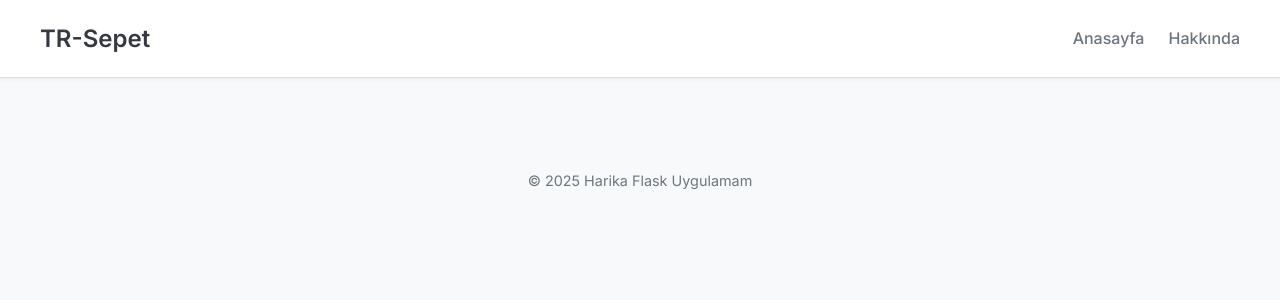
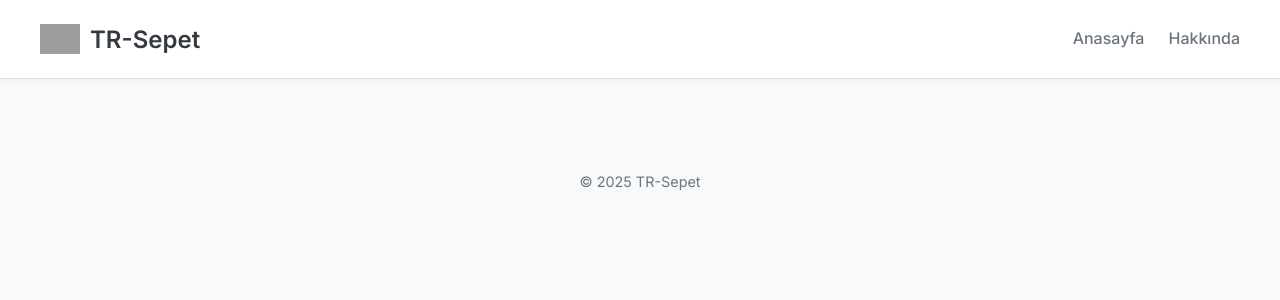
Before and after one commit to Bar-Kal/TR-Sepet, a Flask app: template sepet_app/frontend/templates/base.html in a window 1280 px wide. Shown: the top 300 px of the page. Run offline with Flask 3, Linux system fonts and the light colour scheme; the template is opened without the code that fills it, so the values that code supplies are empty; grey boxes are pictures that could not be loaded.

Commit message:
Logo and About page added

```diff
--- a/sepet_app/frontend/routes.py
+++ b/sepet_app/frontend/routes.py
@@ -157,7 +157,7 @@ def index():
 @current_app.route('/about')
 def about():
     """Renders a simple about page."""
-    return "<h1>Bu Uygulama Hakkında</h1>"
+    return render_template('about.html', title='Hakkında')
 
 
 @current_app.route('/test')
--- a/sepet_app/frontend/static/css/style.css
+++ b/sepet_app/frontend/static/css/style.css
@@ -59,6 +59,15 @@ nav a.brand {
     font-size: 1.5rem;
     color: var(--dark-gray);
     border-bottom: none;
+    display: flex; /* Make the brand a flex container */
+    align-items: center; /* Vertically align items */
+    gap: 10px; /* Space between logo and text */
+}
+
+.brand-logo {
+    height: 30px; /* Adjust as needed */
+    width: auto; /* Maintain aspect ratio */
+    vertical-align: middle; /* Align with text */
 }
 
 nav a:not(.brand):hover {
--- a/sepet_app/frontend/templates/base.html
+++ b/sepet_app/frontend/templates/base.html
@@ -4,7 +4,8 @@
     <meta charset="UTF-8">
     <meta name="viewport" content="width=device-width, initial-scale=1.0">
     <!-- The title block can be overridden by child templates -->
-    <title>{% block title %}Flask Uygulamam{% endblock %}</title>
+    <title>{% block title %}TR-Sepet{% endblock %}</title>
+    <link rel="icon" href="{{ url_for('static', filename='favicon.ico') }}" type="image/x-icon">
     <link rel="preconnect" href="https://fonts.googleapis.com">
     <link rel="preconnect" href="https://fonts.gstatic.com" crossorigin>
     <link href="https://fonts.googleapis.com/css2?family=Inter:wght@400;500;600&display=swap" rel="stylesheet">
@@ -14,7 +15,10 @@
     <header>
         <div class="container">
             <nav>
-                <a href="{{ url_for('index') }}" class="brand">TR-Sepet</a>
+                <a href="{{ url_for('index') }}" class="brand">
+                    <img src="{{ url_for('static', filename='logo.png') }}" alt="TR-Sepet Logo" class="brand-logo">
+                    TR-Sepet
+                </a>
                 <div class="nav-links">
                     <a href="{{ url_for('index') }}">Anasayfa</a>
                     <a href="{{ url_for('about') }}">Hakkında</a>
@@ -29,7 +33,7 @@
     </main>
 
     <footer>
-        <p>&copy; 2025 Harika Flask Uygulamam</p>
+        <p>&copy; 2025 TR-Sepet</p>
     </footer>
 </body>
 </html>
--- a/sepet_app/frontend/templates/index.html
+++ b/sepet_app/frontend/templates/index.html
@@ -1,6 +1,6 @@
 {% extends "base.html" %}
 
-{% block title %}{{ title }} - Flask Uygulamam{% endblock %}
+{% block title %}{{ title }} - TR-Sepet{% endblock %}
 
 {% block content %}
     <div class="controls-section">
```
